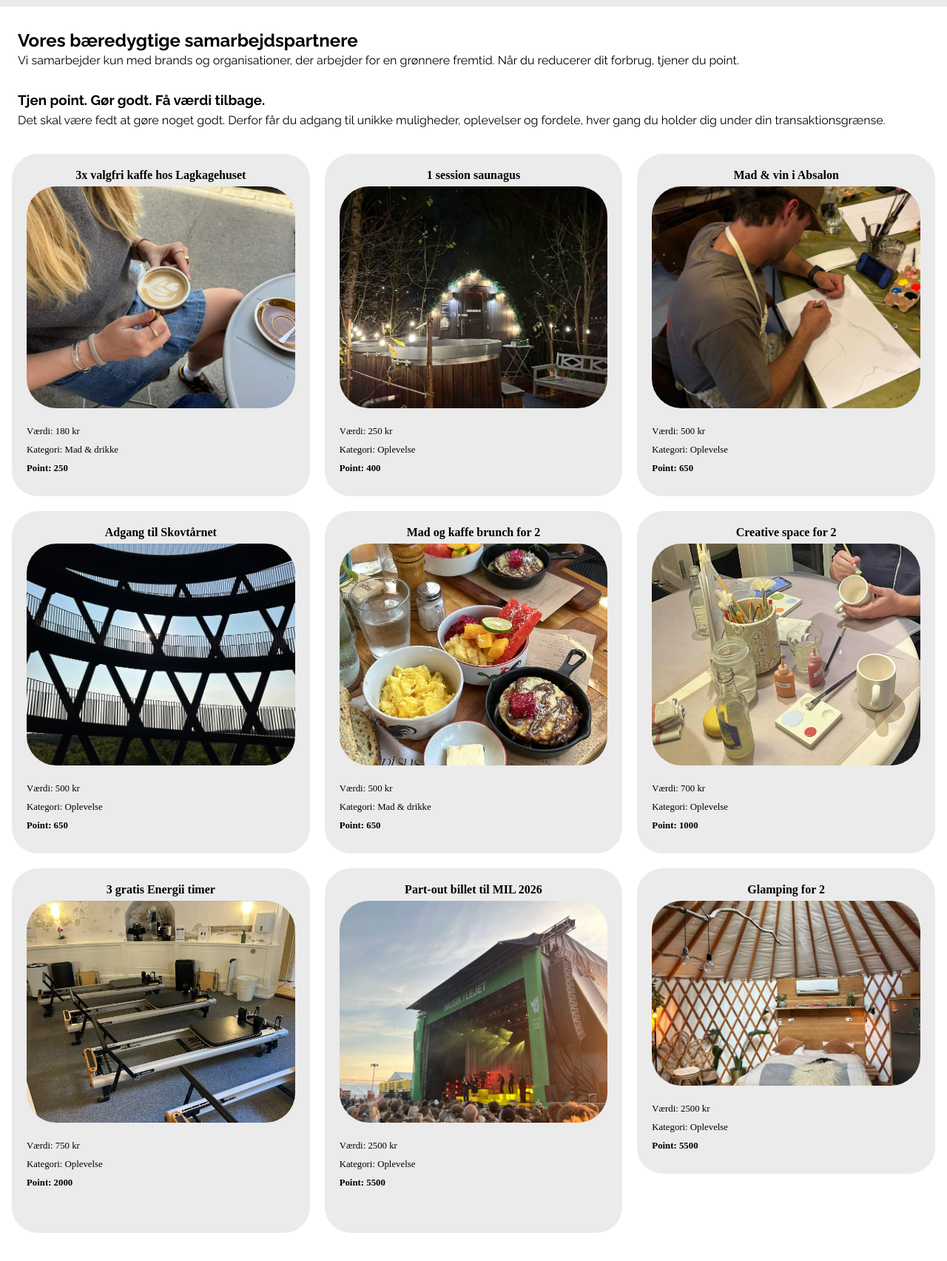
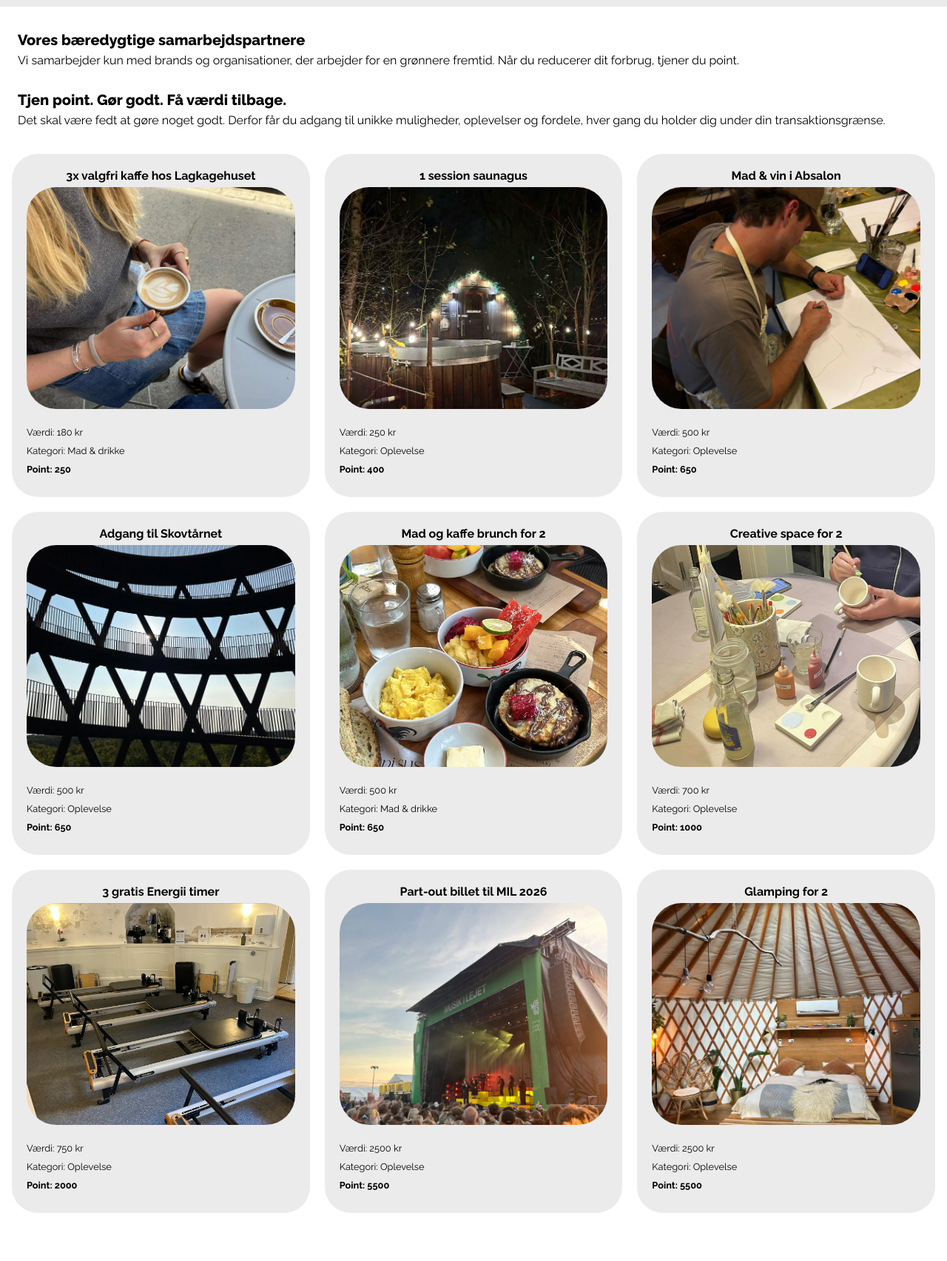
Before and after one commit to tosepigerne9/Tema9-Eksamensprojekt, a plain HTML site: page partnere.html in a window 1280 px wide. Shown: the part 57-1762 px from the top of the page at 74% size. Drawn offline with Linux system fonts and the light colour scheme.

Commit message:
partnere ændringer

```diff
--- a/css/partnere.css
+++ b/css/partnere.css
@@ -7,7 +7,8 @@
 }
 
 .overskrift {
-  margin-left: 1.5rem;
+  font-weight: var(--font-extrabold);
+  font-size: 20px; /*********** HUSK AT ÆNDRE ****************/
 }
 
 h4 {
@@ -18,6 +19,7 @@ h4 {
 /*kortet grid*/
 .card-list {
   display: grid;
+  font-family: var(--font-main);
   grid-template-columns: repeat(2, 1fr); /* 2 kort på mobil */
   gap: 20px;
   padding: 0 16px;
@@ -41,7 +43,9 @@ h4 {
   padding: 20px;
   position: relative; /* Gør det muligt at overlappe billedet */
   overflow: visible; /* Billedet må stikke ud af boksen */
-  margin-bottom: 5rem;
+  grid-column: 1 / -1; /* Lader kortet ligge på sin egen række ved at bruge hele grid-bredden */
+  justify-self: center; /* Centrerer kortet horisontalt inden for grid-rækken */
+  max-width: 420px; /* Begrænser bredden*/
 }
 
 .card1 img {
@@ -94,4 +98,15 @@ h4 {
   .card img {
     height: 300px;
   }
+
+  .card1 img {
+    height: 300px;
+  }
+
+  /* Nulstil mobil-reglen for det nederste kort på desktop */
+  .card1 {
+    grid-column: auto; /* Kortet følger grid’et normalt igen */
+    justify-self: stretch; /* Fylder sin kolonne */
+    max-width: none; /* Ingen max-bredde */
+  }
 }
--- a/partnere.html
+++ b/partnere.html
@@ -40,14 +40,14 @@
 
     <main>
         <section class="intro">
-            <h2>Vores bæredygtige samarbejdspartnere</h2>
-            <p class="mellemrum">Vi samarbejder kun med brands og organisationer, der arbejder for en grønnere fremtid.
+            <h2 class="overskrift">Vores bæredygtige samarbejdspartnere</h2>
+            <p>Vi samarbejder kun med brands og organisationer, der arbejder for en grønnere fremtid.
                 Når du reducerer
                 dit forbrug,
                 tjener du point.</p>
             <br>
-            <h3>Tjen point. Gør godt. Få værdi tilbage.</h3>
-            <p class="mellemrum">Det skal være fedt at gøre noget godt. Derfor får du adgang til unikke muligheder,
+            <h3 class="overskrift">Tjen point. Gør godt. Få værdi tilbage.</h3>
+            <p>Det skal være fedt at gøre noget godt. Derfor får du adgang til unikke muligheder,
                 oplevelser og fordele,
                 hver gang du
                 holder dig under din transaktionsgrænse.</p>
@@ -141,7 +141,7 @@
     </main>
 
     <footer>
-
+        <br>
     </footer>
 
     <script src="js/menu.js"></script>
```
